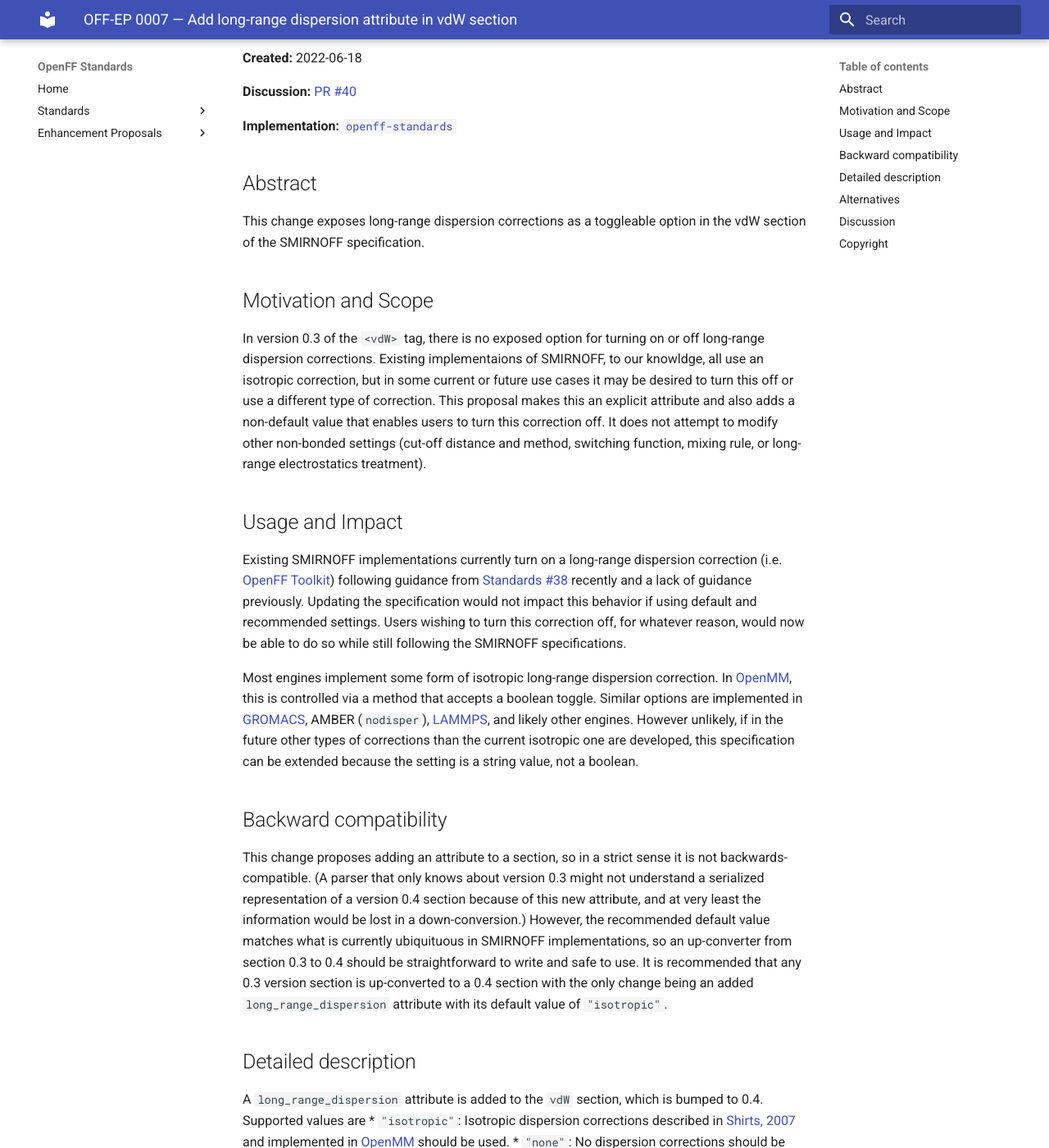
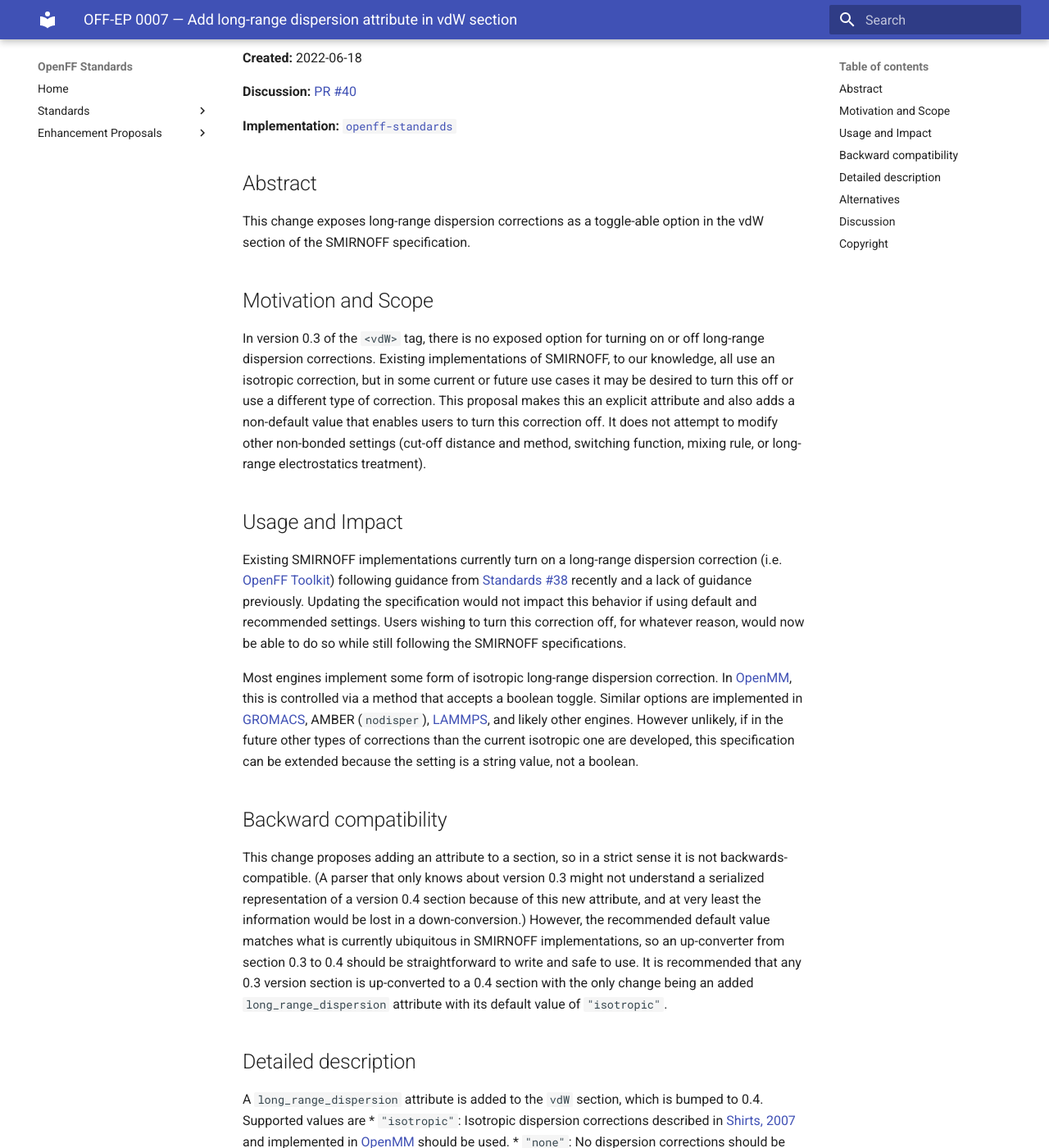
Before and after one commit to openforcefield/standards, an MkDocs documentation site: the page built from docs/enhancement-proposals/off-ep-0007.md, in a window 1280 px wide and 1400 px high, scrolled down 330 px. Shown: the whole window at 82% size. Built offline with MkDocs 1.6.1 and Material for MkDocs 9.7.7, drawn with Linux system fonts in a browser that asks for light colours; some of the changed text lies outside the part shown.

Commit message:
Upwrap bulky paragraph, fix typos

```diff
--- a/docs/enhancement-proposals/off-ep-0007.md
+++ b/docs/enhancement-proposals/off-ep-0007.md
@@ -16,13 +16,13 @@
 
 ## Abstract
 
-This change exposes long-range dispersion corrections as a toggleable option in the vdW section of
+This change exposes long-range dispersion corrections as a toggle-able option in the vdW section of
 the SMIRNOFF specification.
 
 ## Motivation and Scope
 
 In version 0.3 of the `<vdW>` tag, there is no exposed option for turning on or off long-range
-dispersion corrections. Existing implementaions of SMIRNOFF, to our knowldge, all use an isotropic
+dispersion corrections. Existing implementations of SMIRNOFF, to our knowledge, all use an isotropic
 correction, but in some current or future use cases it may be desired to turn this off or use a different type of
 correction. This proposal makes this an explicit attribute and also adds a non-default value that enables users
 to turn this correction off. It does not attempt to modify other non-bonded settings (cut-off
@@ -50,7 +50,7 @@ This change proposes adding an attribute to a section, so in a strict sense it i
 backwards-compatible. (A parser that only knows about version 0.3 might not understand a serialized
 representation of a version 0.4 section because of this new attribute, and at very least the
 information would be lost in a down-conversion.) However, the recommended
-default value matches what is currently ubiquituous in SMIRNOFF implementations, so an up-converter
+default value matches what is currently ubiquitous in SMIRNOFF implementations, so an up-converter
 from section 0.3 to 0.4 should be straightforward to write and safe to use. It is recommended that
 any 0.3 version section is up-converted to a 0.4 section with the only change being an added
 `long_range_dispersion` attribute with its default value of `"isotropic"`.
```
Also changed, not shown: other parts of docs/enhancement-proposals/off-ep-0007.md (+1 -1 lines), docs/standards/smirnoff.md (+5 -1 lines).
